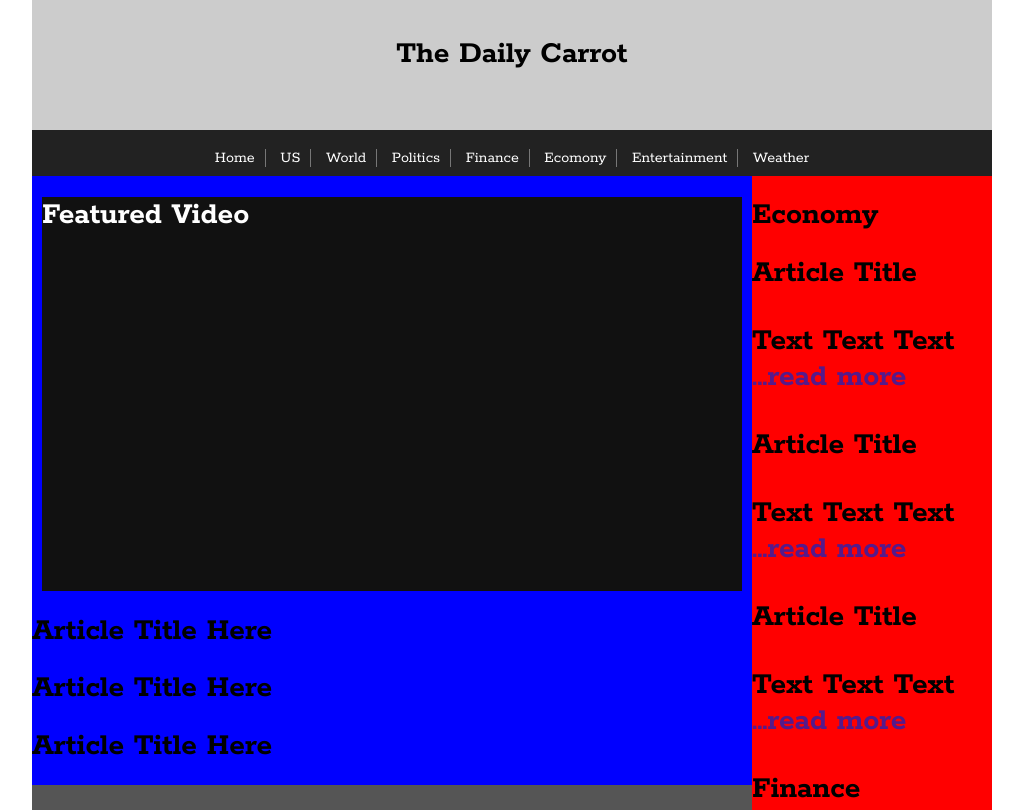
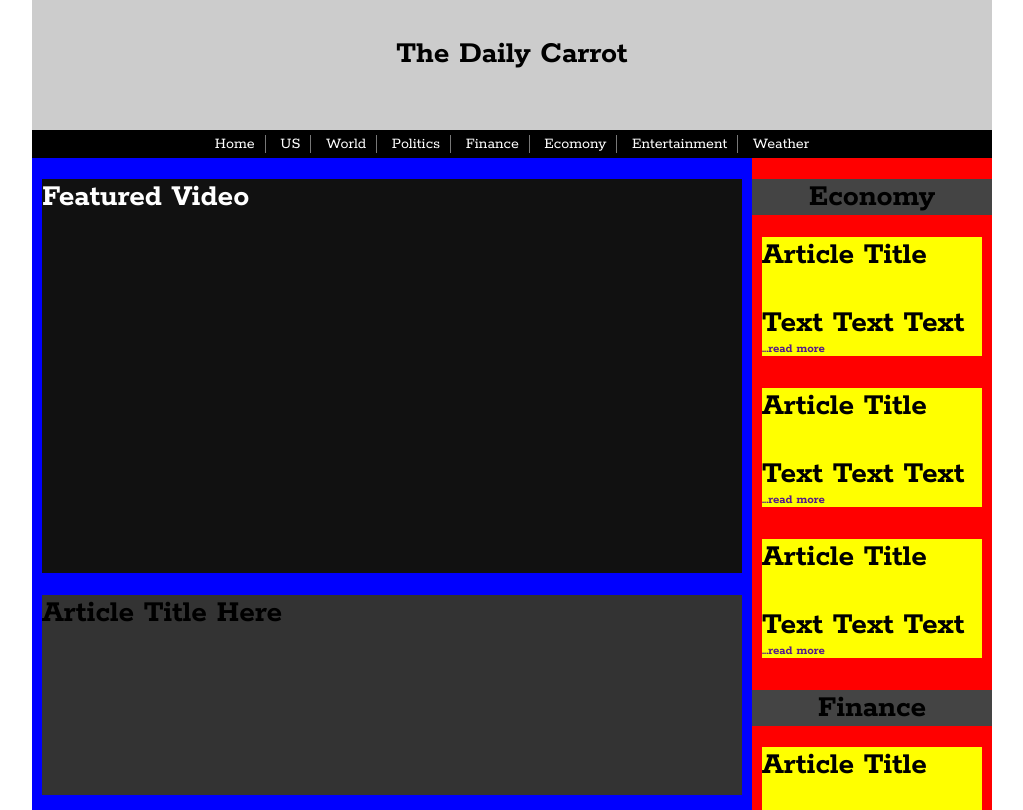
Before and after one commit to drewblumberg/The-News, a plain HTML site: page index.html in a window 1280 px wide. Shown: the top 810 px of the page, without its empty margins (128-1151 px from the left). Drawn offline with Linux system fonts and the light colour scheme; a web font is replaced by a local one.

Commit message:
Minor changes in style.css, cleanup index.html

```diff
--- a/css/style.css
+++ b/css/style.css
@@ -1,7 +1,7 @@
 /*style.css*/
 
-@import url(http://fonts.googleapis.com/css?family=Rokkitt:400,700); <!-- serif -->
-@import url(http://fonts.googleapis.com/css?family=Monda:400,700); <!-- sans serif -->
+@import url(http://fonts.googleapis.com/css?family=Rokkitt:400,700);
+@import url(http://fonts.googleapis.com/css?family=Monda:400,700);
 
 html {
   font-size: 100%;
@@ -64,14 +64,14 @@ header h1 {
 }
 
 nav {
-  height: 40px;
-  background-color: #222;
-  padding: 3px;
+  background-color: #000;
   text-align: center;
+  padding: 5px auto;
 }
 
 nav ul {
-  padding: 0;
+  padding: 5px;
+  margin: auto;
 }
 
 nav ul li {
@@ -81,7 +81,6 @@ nav ul li {
 }
 
 nav ul li a {
-  background-color: #222;
   color: #fff;
 }
 
@@ -107,11 +106,33 @@ nav ul li a {
   color: white;
 }
 
+#main article {
+  background-color: #333;
+  width: 700px;
+  height: 200px;
+  margin: auto;
+}
+
 aside {
   width: 240px;
   height: auto;
   background-color: red;
   float: left;
+}
+
+aside > h1 {
+  text-align: center;
+  background-color: #444;
+}
+
+aside article {
+  background-color: yellow;
+  margin: auto;
+  width: 220px;
+}
+
+aside article p a {
+  font-size: small;
 }
 
 footer {
```
Also changed, not shown: 1 other file.
